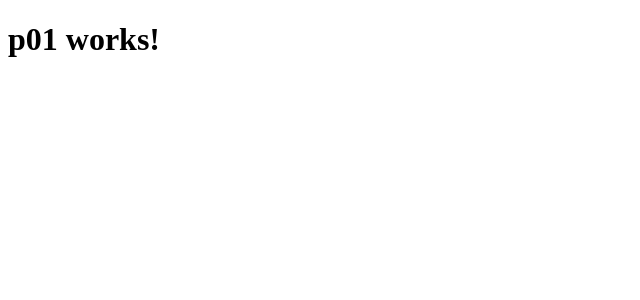
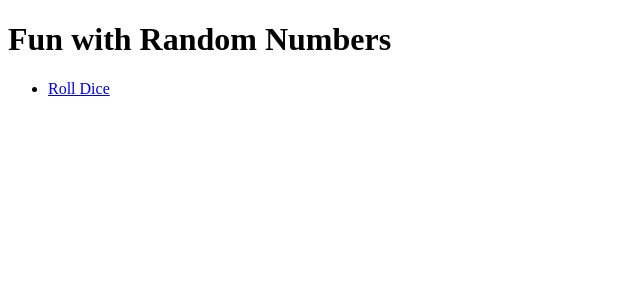
Before and after one commit to reykjavikingur/fun-with-random-numbers, an Angular app: page / in a window 1280 px wide. Shown: the top 300 px of the page, without its empty margins (0-640 px from the left). Built offline with nearby package versions, Linux system fonts and the light colour scheme.

Commit message:
configure routing

```diff
--- a/src/app/app.component.html
+++ b/src/app/app.component.html
@@ -1,4 +1,7 @@
 <h1>
-  {{title}}
+	Fun with Random Numbers
 </h1>
+<ul>
+	<li><a routerLink="/dice">Roll Dice</a></li>
+</ul>
 <router-outlet></router-outlet>
--- a/src/app/app.component.ts
+++ b/src/app/app.component.ts
@@ -1,10 +1,10 @@
-import { Component } from '@angular/core';
+import {Component} from '@angular/core';
 
 @Component({
-  selector: 'p01-root',
-  templateUrl: './app.component.html',
-  styleUrls: ['./app.component.css']
+	selector: 'p01-root',
+	templateUrl: './app.component.html',
+	styleUrls: ['./app.component.css']
 })
 export class AppComponent {
-  title = 'p01 works!';
+
 }
```
Also changed, not shown: src/app/app-routing.module.ts (+5 -4 lines).
